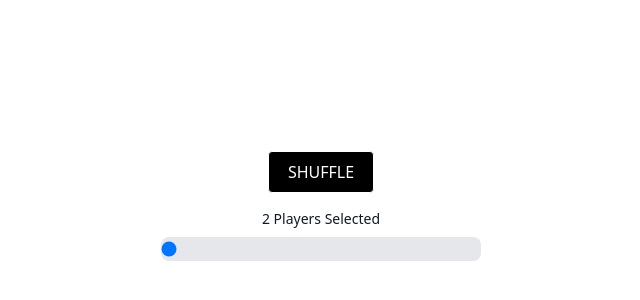
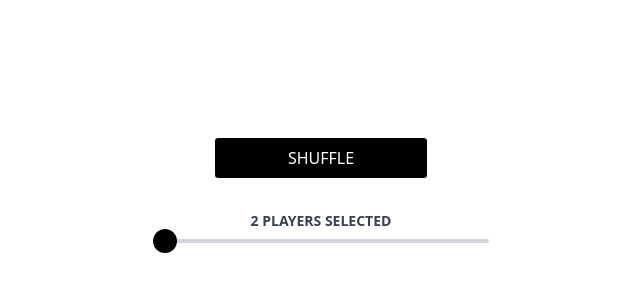
Before and after one commit to rslosch/card-game, a React (Create React App) app in the folder client/: page / in a window 1280 px wide. Shown: the part 1034-1334 px from the top of the page, without its empty margins (319-959 px from the left). Built offline with nearby package versions, Linux system fonts and the light colour scheme; no server answers.

Commit message:
Edit Slider style

```diff
--- a/client/src/components/GameSection/PlayCardGame.jsx
+++ b/client/src/components/GameSection/PlayCardGame.jsx
@@ -31,7 +31,7 @@ const PlayCardGame = () => {
             />
         )}
         </AnimatePresence>
-        <div className='flex flex-col justify-center items-center py-2'>
+        <div className='flex flex-col justify-center items-center py-2 w-1/2'>
           <button onClick={handleNext} className="bg-black dark:bg-white text-white dark:text-black border border-white dark:border-black w-1/3 py-2 px-4 rounded my-4">
               SHUFFLE
           </button>
--- a/client/src/components/GameSection/Slider.jsx
+++ b/client/src/components/GameSection/Slider.jsx
@@ -1,50 +1,33 @@
-import React, { useState } from 'react'
-
-import { motion } from 'framer-motion'
-
-const sliderVariants = {
-  hidden: {
-    opacity: 0,
-    y: 50,
-  },
-  visible: {
-    opacity: 1,
-    y: 0,
-    transition: {
-      duration: 0.5,
-    },
-  },
-}
+import { useState, useEffect, useRef } from "react";
 
 const Slider = () => {
-    const [value, setValue] = useState(2)
+  const [value, setValue] = useState(2);
 
-    const handleChange = (event) => {
-        setValue(event.target.value);
-    }
 
   return (
-    <motion.div
-        layout
-        variants={sliderVariants}
-        initial="hidden"
-        animate="visible"
-        className='flex flex-col justify-center items-center'
-    >
-        <label htmlFor="minmax-range" className="block mb-2 text-sm font-medium text-gray-900 dark:text-white">
-            {value} Players Selected
-        </label>
+      <div className="flex flex-col w-96 bg-white rounded-lg px-6 py-4">
+        <div className="flex w-full justify-center">
+          <label className="block text-gray-700 text-sm font-bold mb-2"> {value} PLAYERS SELECTED </label>
+        </div>
+        <div className="mb-4">
+          <div className="slider relative h-1 rounded-md bg-gray-300">
+            <div
+              className="progress absolute h-1 bg-green-300 rounded "
+            ></div>
+          </div>
+          <div className="range-input relative  ">
             <input
-            id="minmax-range"
+              onChange={(e) => {setValue(e.target.value)}}
               type="range"
               min="2"
               max="10"
+              step="1"
               value={value}
-            onChange={handleChange}
-            className="w-80 h-6 bg-gray-200 rounded-lg appearance-none cursor-pointer dark:bg-gray-700"
+              className="range-min absolute w-full -top-1 h-1 bg-transparent appearance-none pointer-events-none"
             />
-    </motion.div>
-
+          </div>
+        </div>
+      </div>
   )
 }
 
--- a/client/src/index.css
+++ b/client/src/index.css
@@ -1,3 +1,14 @@
 @tailwind base;
 @tailwind components;
 @tailwind utilities;
+
+input[type="range"]::-webkit-slider-thumb {
+    pointer-events: auto;
+    width: 24px;
+    height: 24px;
+    border-radius: 50%;
+    -webkit-appearance: none;
+    @apply bg-black;
+
+    /* @apply w-6 h-6 appearance-none pointer-events-auto; */
+  }
```
Lines whose indentation alone changed are shown as unchanged.
